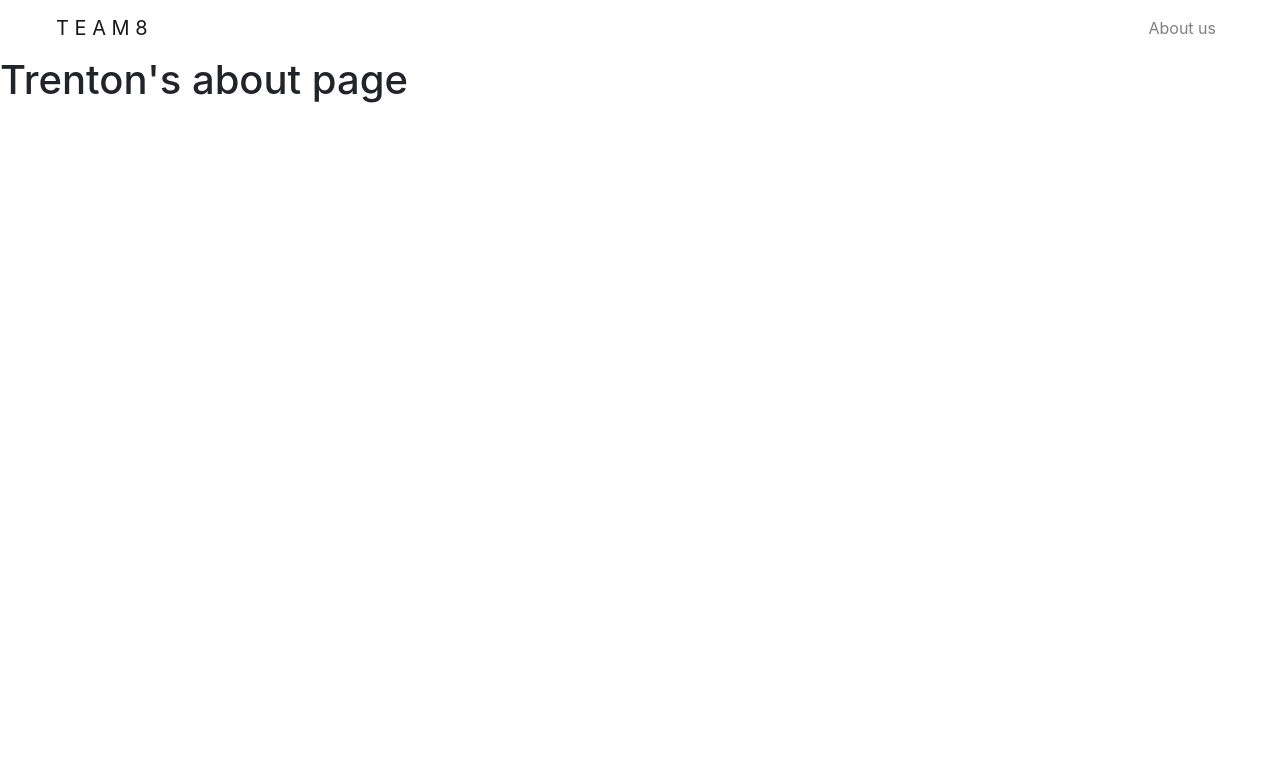
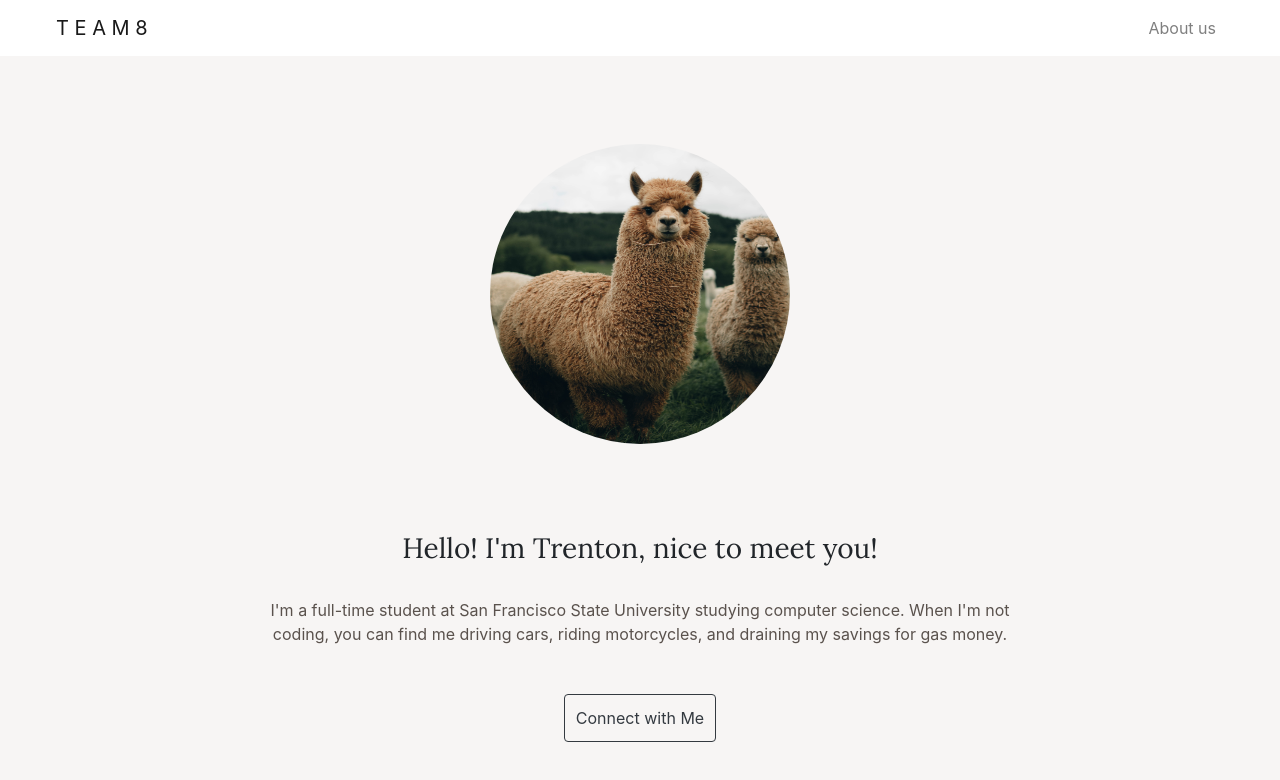
Before and after one commit to YGLEE1993/GatorGoods, a React (Create React App) app in the folder application/client/: page /about/trenton in a window 1280 px wide. Shown: the top 780 px of the page. Built offline with nearby package versions, Linux system fonts and the light colour scheme.

Commit message:
Updated Trenton individual page and added Trenton.css

```diff
--- a/application/client/src/Components/pages/About/Individual/Trenton.js
+++ b/application/client/src/Components/pages/About/Individual/Trenton.js
@@ -1,9 +1,35 @@
-import React from 'react'
+import React from "react";
+import { Container, Row, Col, Image, Button } from "react-bootstrap";
+import "./css/Trenton.css";
+import placeholer from "../../../assets/placeholder.jpg";
 
 export default function Trenton() {
     return (
-        <div>
-            <h1>Trenton's about page</h1>
+        <div className="trenton">
+            <Container>
+                <Row className="trenton-img-container">
+                    <Image className="trenton-img" src={placeholer} roundedCircle />
+                </Row>
+
+                <Row className="trenton-textbox">
+                    <Col>
+                        <h3>Hello! I'm Trenton, nice to meet you!</h3>
+                        <br />
+                        <p>
+                            I'm a full-time student at San Francisco State University studying computer science.
+                            When I'm not coding, you can find me driving cars, riding motorcycles, and draining my
+                            savings for gas money.
+                        </p>
+                    </Col>
+                    <Button
+                        className="trenton-btn"
+                        variant="outline-dark"
+                        href="https://www.linkedin.com/in/trenton-smith/"
+                    >
+                        Connect with Me
+                    </Button>
+                </Row>
+            </Container>
         </div>
-    )
+    );
 }
--- /dev/null
+++ b/application/client/src/Components/pages/About/Individual/css/Trenton.css
@@ -0,0 +1,32 @@
+.trenton {
+    background-color: #f7f5f4;
+}
+.trenton h3 {
+    font-family: Lora;
+}
+.trenton p {
+    color: #5a524d;
+}
+.trenton-img {
+    display: block;
+    margin-left: auto;
+    margin-right: auto;
+    width: 300px;
+    height: 300px;
+}
+.trenton-img-container {
+    padding: 5.5rem;
+}
+.trenton-textbox {
+    display: block;
+    margin-left: auto;
+    margin-right: auto;
+    width: 70%;
+    text-align: center;
+    padding-bottom: 9rem;
+}
+.trenton-btn {
+    margin-top: 2rem;
+    margin-bottom: 2rem;
+    padding: 0.7rem;
+}
```
